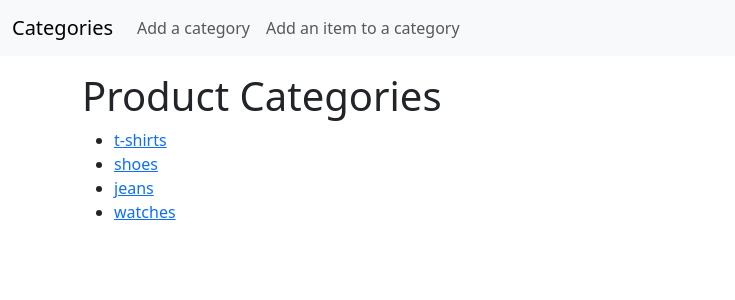
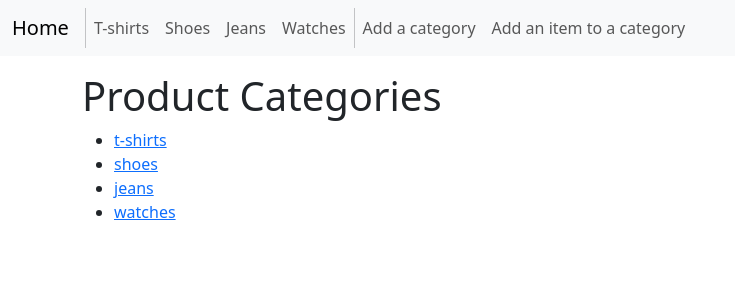
Before and after one commit to AndreaB-EIT/exercise_2, a React (Create React App) app: page / in a window 1280 px wide. Shown: the top 300 px of the page, without its empty margins (0-735 px from the left). Built offline with nearby package versions, Linux system fonts and the light colour scheme.

Commit message:
almost forgot this

```diff
--- a/src/App.js
+++ b/src/App.js
@@ -1,7 +1,7 @@
 // src/App.js
-import React, { useState } from 'react';
+import React, { useState, useEffect } from 'react';
 import { BrowserRouter as Router, Route, Routes, Link } from 'react-router-dom';
-import { Navbar, NavbarBrand, Container, NavLink, NavbarToggler, Collapse, Nav } from 'reactstrap';
+import { Navbar, NavbarBrand, Container, NavLink, NavbarToggler, Collapse, Nav, NavItem } from 'reactstrap';
 import Home from './pages/Home';
 import Category from './pages/Category';
 import NewCategory from './pages/NewCategory';
@@ -20,30 +20,68 @@ function App() {
         localStorage.setItem('db', JSON.stringify(data));
     }
 
+    const [categories, setCategories] = useState([]);
+
+    useEffect(() => {
+        setCategories(data.items.map(category => category.name));
+    }, []);
+
     const [isOpen, setIsOpen] = useState(false);
 
     const toggleNavbar = () => {
         setIsOpen(!isOpen);
     };
 
+    function capitalizeFirstLetter(string) {
+        return string.charAt(0).toUpperCase() + string.slice(1);
+    }
+
     return (
         <Router>
             <Navbar color="light" light expand="md">
                 <NavbarBrand tag={Link} to="/">
-                    Categories
+                    Home
                 </NavbarBrand>
-                <NavbarToggler className="d-md-none" onClick={toggleNavbar} />
+
+                <NavbarToggler onClick={toggleNavbar} />
+
                 <Collapse isOpen={isOpen} navbar>
-                    <Nav className="mr-auto" navbar>
+                    <div className="d-md-none"><hr /></div>
+                    <div className="d-none d-md-block vr"></div>
+
+                    <Nav className="mr-auto" navbar onClick={toggleNavbar}>
+                        {categories.map((category, index) => (
+                            <NavItem key={index}>
+                                <NavLink tag={Link} to={`/category/${category.toLowerCase()}`}>
+                                    {capitalizeFirstLetter(category)}
+                                </NavLink>
+                            </NavItem>
+                        ))}
+
+                        <div className="d-md-none"><hr /></div>
+                        <div className="d-none d-md-block vr"></div>
+
+                        <NavItem>
                             <NavLink tag={Link} to={'/new-category/'}>
                                 Add a category
                             </NavLink>
+                        </NavItem>
+                        <NavItem>
                             <NavLink tag={Link} to={'/add-item/'}>
                                 Add an item to a category
                             </NavLink>
+                        </NavItem>
                     </Nav>
                 </Collapse>
-                {/* <NavbarToggler onClick={toggleNavbar} />
+            </Navbar>
+
+            {/* <Navbar color="light" light expand="md">
+                <NavbarBrand tag={Link} to="/">
+                    Categories
+                </NavbarBrand>
+
+                <NavbarToggler onClick={toggleNavbar} />
+
                 <Collapse isOpen={isOpen} navbar>
                     <Nav className="mr-auto" navbar>
                         {categories.map((category, index) => (
@@ -53,9 +91,19 @@ function App() {
                                 </NavLink>
                             </NavItem>
                         ))}
+                        <NavItem>
+                            <NavLink tag={Link} to={'/new-category/'}>
+                                Add a category
+                            </NavLink>
+                        </NavItem>
+                        <NavItem>
+                            <NavLink tag={Link} to={'/add-item/'}>
+                                Add an item to a category
+                            </NavLink>
+                        </NavItem>
                     </Nav>
-                </Collapse> */}
-            </Navbar>
+                </Collapse>
+            </Navbar> */}
 
             <Container className="mt-3">
                 <Routes>
```
Lines whose indentation alone changed are shown as unchanged.
